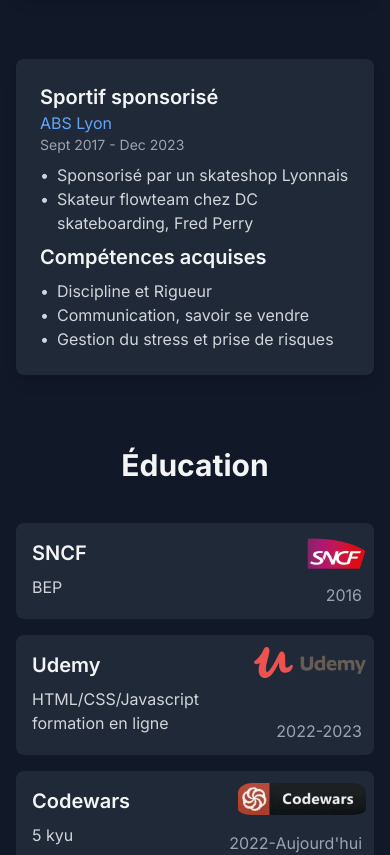
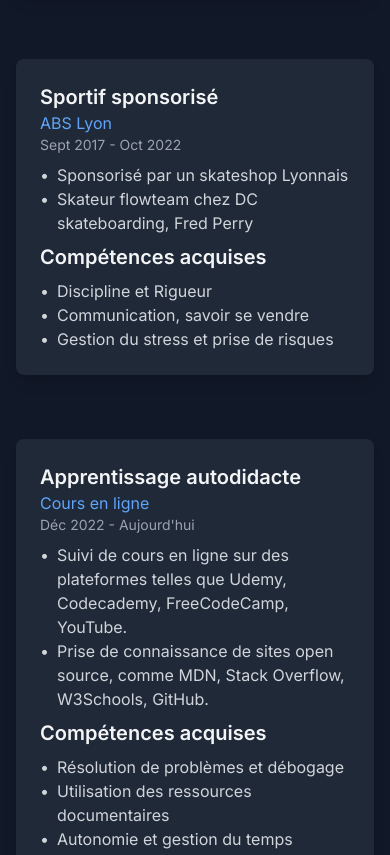
Before and after one commit to Tonysoossa/portfolio, a Next.js app: page / in a window 390 px wide. Shown: the part 3700-4555 px from the top of the page. Built offline with nearby package versions, Linux system fonts and the light colour scheme.

Commit message:
little fix on the exp pro boxes

```diff
--- a/components/Resume.tsx
+++ b/components/Resume.tsx
@@ -42,7 +42,8 @@
     {
       title: language === "fr" ? "Agent de maintenance" : "Maintenance Agent",
       company: "SNCF",
-      period: "Sept 2014 - Août 2017",
+      period:
+        language === "fr" ? "Sept 2014 - Août 2017" : "Sept 2014 - Aug 2017",
       responsibilities: [
         language === "fr"
           ? "Formation en alternance"
@@ -66,7 +67,7 @@
     {
       title: language === "fr" ? "Sportif sponsorisé" : "Sponsored Athlete",
       company: "ABS Lyon",
-      period: "Sept 2017 - Dec 2023",
+      period: "Sept 2017 - Oct 2022",
       responsibilities: [
         language === "fr"
           ? "Sponsorisé par un skateshop Lyonnais"
@@ -83,6 +84,36 @@
         language === "fr"
           ? "Gestion du stress et prise de risques"
           : "Stress management and risk-taking",
+      ],
+    },
+    {
+      title:
+        language === "fr"
+          ? "Apprentissage autodidacte"
+          : "Self-taught learning",
+      company: "Cours en ligne",
+      period: language === "fr" ? "Déc 2022 - Aujourd'hui" : "Dec 2022 - Today",
+      responsibilities: [
+        language === "fr"
+          ? "Suivi de cours en ligne sur des plateformes telles que Udemy, Codecademy, FreeCodeCamp, YouTube."
+          : "Followed online courses on platforms such as Udemy, Codecademy, FreeCodeCamp, YouTube.",
+        language === "fr"
+          ? "Prise de connaissance de sites open source, comme MDN, Stack Overflow, W3Schools, GitHub."
+          : "Familiarized with open-source sites, such as MDN, Stack Overflow, W3Schools, GitHub.",
+      ],
+      competences: [
+        language === "fr"
+          ? "Résolution de problèmes et débogage"
+          : "Problem-solving and debugging",
+        language === "fr"
+          ? "Utilisation des ressources documentaires"
+          : "Using documentation resources",
+        language === "fr"
+          ? "Autonomie et gestion du temps"
+          : "Self-management and time organization",
+        language === "fr"
+          ? "Trouver des solutions et s'adapter"
+          : "Finding solutions and adapting",
       ],
     },
   ];
@@ -122,11 +153,11 @@
             ? "Expérience Professionnelle"
             : "Professional Experience"}
         </h2>
-        <div className="flex flex-col justify-between  md:flex-row items-start gap-8">
+        <div className="flex flex-wrap justify-between gap-8">
           {experiences.map((exp, index) => (
             <div
               key={index}
-              className="mb-8 bg-gray-800 p-6 rounded-lg shadow-lg w-full md:w-1/2"
+              className="mb-8 bg-gray-800 p-6 rounded-lg shadow-lg w-full md:w-[calc(50%-1rem)]"
             >
               <h3 className="text-xl font-semibold">{exp.title}</h3>
               <p className="text-blue-400">{exp.company}</p>
@@ -135,7 +166,7 @@
               <ul className="list-disc list-inside pl-0">
                 {exp.responsibilities.map((resp, idx) => (
                   <li key={idx} className="text-gray-300 flex items-start">
-                    <span className="mr-2">•</span> <span>{resp}</span>{" "}
+                    <span className="mr-2">•</span> <span>{resp}</span>
                   </li>
                 ))}
               </ul>
@@ -147,9 +178,7 @@
               <ul className="list-disc list-inside pl-0">
                 {exp.competences.map((comp, idx) => (
                   <li key={idx} className="text-gray-300 flex items-start">
-                    <span className="mr-2">•</span>{" "}
-                    {/* Utilise un span pour afficher le bullet */}
-                    <span>{comp}</span> {/* Aligne le texte de la compétence */}
+                    <span className="mr-2">•</span> <span>{comp}</span>
                   </li>
                 ))}
               </ul>
```
